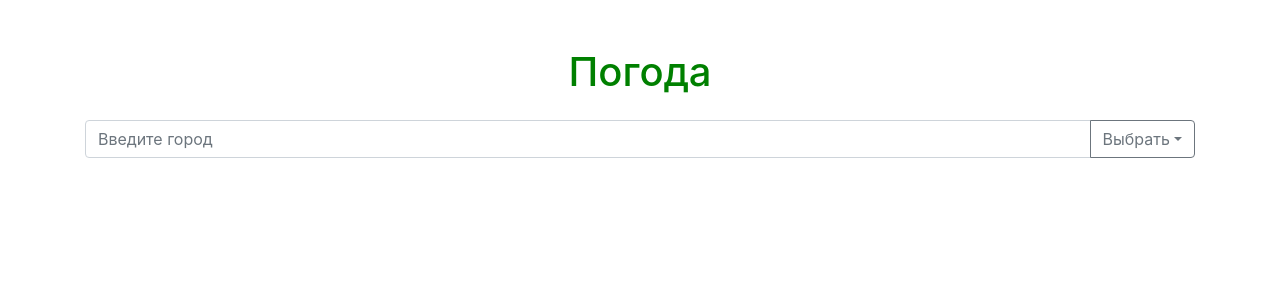
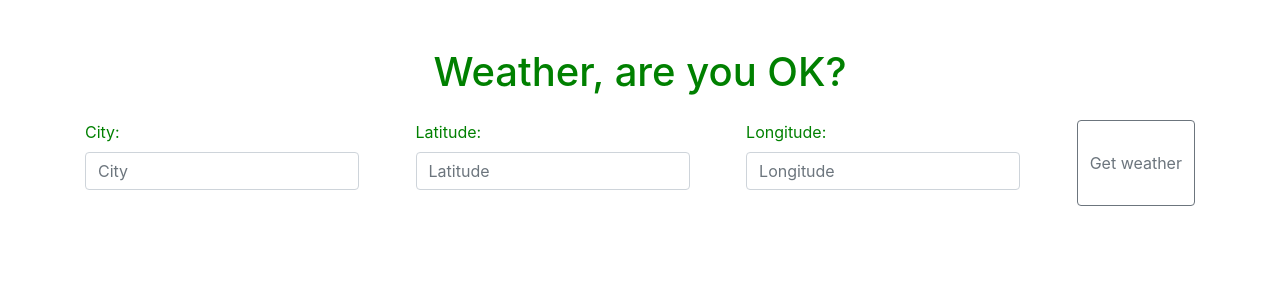
Before and after one commit to Lapuskin/WeatherApp, a Django app: page / in a window 1280 px wide. Shown: the top 300 px of the page. Run offline with Django 5.2, Linux system fonts and the light colour scheme; some libraries are stand-ins or nearby versions.

Commit message:
update view, add APIClient and WeatherAPI functional in services.py, update static

```diff
--- a/weather_app/main/forms.py
+++ b/weather_app/main/forms.py
@@ -0,0 +1,10 @@
+from django import forms
+
+
+class WeatherForm(forms.Form):
+    city = forms.CharField(max_length=100, required=False, widget=forms.TextInput(
+        attrs={'class': 'form-control', 'placeholder': 'City', 'id': 'city-input'}))
+    latitude = forms.FloatField(required=True, widget=forms.TextInput(
+        attrs={'class': 'form-control', 'placeholder': 'Latitude', 'id': 'latitude-input', 'name': 'latitude'}))
+    longitude = forms.FloatField(required=True, widget=forms.TextInput(
+        attrs={'class': 'form-control', 'placeholder': 'Longitude', 'id': 'longitude-input', 'name': 'longitude'}))
--- a/weather_app/main/static/css/weather.css
+++ b/weather_app/main/static/css/weather.css
@@ -2,3 +2,9 @@
     display: flex;
     flex-direction: column;
 }
+
+form {
+    display: flex;
+    align-items: center;
+    justify-content: space-between;
+}
--- a/weather_app/main/static/js/weather.js
+++ b/weather_app/main/static/js/weather.js
@@ -21,8 +21,11 @@ async function createButtons(query) {
   const data = await searchData(query);
   console.log('data is', data);
 
+  const latitude = document.getElementById('latitude-input');
+  const longitude = document.getElementById('longitude-input');
+
   data.forEach(city => {
-//    console.log(city);
+    //    console.log(city);
     const buttonElement = document.createElement('button');
     buttonElement.textContent = city.name;
     const span = document.createElement('span');
@@ -33,15 +36,29 @@ async function createButtons(query) {
     buttonElement.appendChild(br);
     buttonElement.appendChild(span);
 
-//    buttonElement.addEventListener('click', button.onClick);
+    buttonElement.addEventListener('click', () => {
+      buttonClickHandler(city, latitude, longitude, searchInput);
+    });
+
     buttonsContainer.appendChild(buttonElement);
   });
 }
 
+function buttonClickHandler(city, latitude, longitude, searchInput) {
+  const buttonsContainer = document.getElementById('city-dropdown');
+
+  buttonsContainer.style.display = 'none'
+  latitude.value = city.latitude;
+  longitude.value = city.longitude;
+  searchInput.value = city.name;
+
+
+}
+
 const searchInput = document.getElementById('city-input');
 searchInput.addEventListener('input', (event) => {
-  if(event.target.value){
-    const query = event.target.value;
-    createButtons(query);
-  }
+  const buttonsContainer = document.getElementById('city-dropdown');
+  const query = event.target.value;
+  createButtons(query);
+  buttonsContainer.style.display = 'flex'
 });
--- a/weather_app/main/templates/weather.html
+++ b/weather_app/main/templates/weather.html
@@ -1,29 +1,44 @@
 {% extends 'base.html' %}
 {% load static %}
 
-{% block title %}Погода{% endblock %}
+{% block title %}Weather, are you OK?{% endblock %}
 {% block styles %}
 <link rel="stylesheet" href="{% static 'css/weather.css' %}">
 {% endblock %}
 
 {% block content %}
-  <h1 class="text-center mb-4">Погода</h1>
+<h1 class="text-center mb-4">Weather, are you OK?</h1>
+  <form method="post" action="{% url 'weather_url' %}" class="input-group mb-4">
+    {% csrf_token %}
+    {{ form.as_p }}
+    <button class="btn btn-outline-secondary" type="submit">Get weather</button>
+</form>
+<div class="dropdown-list mb-4" id="city-dropdown">
 
-  <div class="input-group mb-4">
-    <input type="text" class="form-control" placeholder="Введите город" id="city-input">
-    <div class="input-group-append">
-      <button class="btn btn-outline-secondary dropdown-toggle" type="button" data-toggle="dropdown" aria-haspopup="true" aria-expanded="false">Выбрать</button>
+</div>
+
+<div class="row" id="weather-container">
+  {% for day in weather_data.daily %}
+  <div class="col-md-4 mb-4">
+    <div class="card">
+      <div class="card-header">
+        <h5 class="card-title">{{ day.time }}</h5>
+      </div>
+      <div class="card-body">
+        <p class="card-text">
+          <strong>Min-Temperature:</strong> {{ day.temperature_2m_min }}{{weather_data.daily_units.temperature_2m_min}}<br>
+          <strong>Max-Temperature:</strong> {{ day.temperature_2m_max }}{{weather_data.daily_units.temperature_2m_max}}<br>
+        </p>
+      </div>
+      <div class="card-footer text-muted">
+        <small>Latitude: {{ weather_data.latitude }}, Longitude: {{ weather_data.longitude }}</small>
+      </div>
     </div>
   </div>
-  <div class="dropdown-list mb-4" id="city-dropdown">
-
-  </div>
-
-  <div class="row" id="weather-container">
-    <!-- Здесь будут отображаться блоки с погодой -->
-  </div>
+  {% endfor %}
+</div>
 {% endblock %}
 
 {% block scripts %}
-  <script src="{% static 'js/weather.js' %}"></script>
+<script src="{% static 'js/weather.js' %}"></script>
 {% endblock %}
--- a/weather_app/main/views.py
+++ b/weather_app/main/views.py
@@ -1,7 +1,28 @@
+import asyncio
+
 from django.shortcuts import render
 from django.views import View
 
+from main.forms import WeatherForm
+from main.services import WeatherAPIClient
+
 
 class WeatherView(View):
+    APIClient = WeatherAPIClient(base_url='https://api.open-meteo.com')
+
     def get(self, request):
-        return render(request, 'weather.html')
+        form = WeatherForm()
+        return render(request, 'weather.html', {'form': form})
+
+    def post(self, request):
+        form = WeatherForm(request.POST)
+        if form.is_valid():
+            latitude = form.cleaned_data['latitude']
+            longitude = form.cleaned_data['longitude']
+            params = {
+                "latitude": latitude,
+                "longitude": longitude,
+                "daily": ["temperature_2m_max", "temperature_2m_min"]
+            }
+            weather_data = asyncio.run(self.APIClient.get_data(params=params, endpoint='v1/forecast'))
+            return render(request, 'weather.html', {'weather_data': weather_data, 'form': form})
```
Also changed, not shown: weather_app/main/services.py (+38 -0 lines), weather_app/main/tests/WeatherViewTest.py (+4 -0 lines), weather_app/.cache.sqlite (added).
